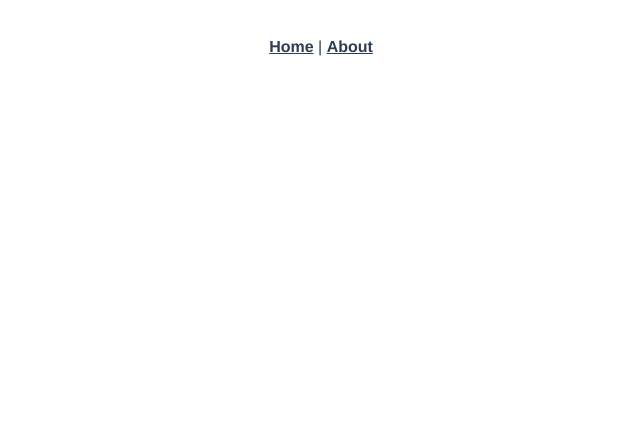
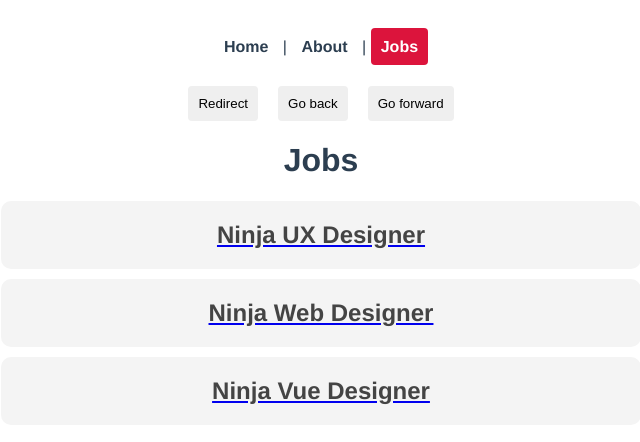
Before and after one commit to saulomas/Learning-TheNetNinja-Vue3, a Vue app: page /jobs in a window 1280 px wide. Before the commit this address had no page. Shown: the top 442 px of the page, without its empty margins (319-959 px from the left). Built offline with nearby package versions, Linux system fonts and the light colour scheme.

Commit message:
Conclusão da aula 8 - The Vuew Router

```diff
--- a/src/App.vue
+++ b/src/App.vue
@@ -1,10 +1,32 @@
 <template>
   <nav>
     <router-link to="/">Home</router-link> |
-    <router-link to="/about">About</router-link>
+    <router-link :to="{ name: 'about' }">About</router-link> |
+    <router-link :to="{ name: 'jobs' }">Jobs</router-link>
   </nav>
+
+  <button @click="redirect">Redirect</button>
+  <button @click="back">Go back</button>
+  <button @click="forward">Go forward</button>
+
   <router-view/>
 </template>
+
+<script>
+export default {
+  methods: {
+    redirect() {
+      this.$router.push({ name: 'home' })
+    },
+    back() {
+      this.$router.go(-1)
+    },
+    forward() {
+      this.$router.go(+1)
+    },
+  }
+}
+</script>
 
 <style>
 #app {
@@ -22,9 +44,20 @@ nav {
 nav a {
   font-weight: bold;
   color: #2c3e50;
+  text-decoration: none;
+  padding: 10px;
+  border-radius: 4px;
 }
 
 nav a.router-link-exact-active {
-  color: #42b983;
+  color: white;
+  background: crimson;
+}
+
+button {
+  margin: 0 10px;
+  padding: 10px;
+  border: none;
+  border-radius: 4px;
 }
 </style>
--- a/src/router/index.js
+++ b/src/router/index.js
@@ -1,5 +1,9 @@
 import { createRouter, createWebHistory } from 'vue-router'
 import HomeView from '../views/HomeView.vue'
+import AboutView from '../views/AboutView.vue'
+import NotFoundView from '../views/NotFoundView.vue'
+import JobsView from '../views/jobs/JobsView.vue'
+import JobDetailsView from '../views/jobs/JobDetailsView.vue'
 
 const routes = [
   {
@@ -10,10 +14,29 @@ const routes = [
   {
     path: '/about',
     name: 'about',
-    // route level code-splitting
-    // this generates a separate chunk (about.[hash].js) for this route
-    // which is lazy-loaded when the route is visited.
-    component: () => import(/* webpackChunkName: "about" */ '../views/AboutView.vue')
+    component: AboutView
+  },
+  {
+    path: '/jobs',
+    name: 'jobs',
+    component: JobsView
+  },
+  {
+    path: '/jobs/:id',
+    name: 'jobDetails',
+    component: JobDetailsView,
+    props: true
+  },
+  // redirect
+  {
+    path: '/all-jobs',
+    redirect: '/jobs'
+  },
+  //catchall 404
+  {
+    path: '/:catchAll(.*)',
+    name: 'NotFound',
+    component: NotFoundView
   }
 ]
 
--- a/src/views/AboutView.vue
+++ b/src/views/AboutView.vue
@@ -1,5 +1,7 @@
 <template>
   <div class="about">
     <h1>This is an about page</h1>
+    <p>Lorem, ipsum dolor sit amet consectetur adipisicing elit. A molestias, tempore beatae modi minima quae laborum ut accusantium voluptate. Consectetur, exercitationem! Quos necessitatibus nisi numquam! Sapiente odio sit aliquid quibusdam?</p>
+    <p>Lorem, ipsum dolor sit amet consectetur adipisicing elit. A molestias, tempore beatae modi minima quae laborum ut accusantium voluptate. Consectetur, exercitationem! Quos necessitatibus nisi numquam! Sapiente odio sit aliquid quibusdam?</p>
   </div>
 </template>
--- a/src/views/HomeView.vue
+++ b/src/views/HomeView.vue
@@ -1,18 +1,15 @@
 <template>
   <div class="home">
-    <img alt="Vue logo" src="../assets/logo.png">
-    <HelloWorld msg="Welcome to Your Vue.js App"/>
+    <h1>Homepage</h1>
+    <p>Lorem, ipsum dolor sit amet consectetur adipisicing elit. Nulla laboriosam sunt at illo, omnis adipisci quia. Debitis, ipsa itaque sunt sit magni in delectus autem temporibus perferendis quisquam, dignissimos vitae!</p>
+    <p>Lorem, ipsum dolor sit amet consectetur adipisicing elit. Nulla laboriosam sunt at illo, omnis adipisci quia. Debitis, ipsa itaque sunt sit magni in delectus autem temporibus perferendis quisquam, dignissimos vitae!</p>
   </div>
 </template>
 
 <script>
-// @ is an alias to /src
-import HelloWorld from '@/components/HelloWorld.vue'
 
 export default {
   name: 'HomeView',
-  components: {
-    HelloWorld
-  }
+  components: { }
 }
 </script>
--- /dev/null
+++ b/src/views/NotFoundView.vue
@@ -0,0 +1,4 @@
+<template>
+  <h2>404</h2>
+  <h3>Page not found</h3>
+</template>
--- /dev/null
+++ b/src/views/jobs/JobDetailsView.vue
@@ -0,0 +1,14 @@
+<template>
+  <h1>Job Details Page</h1>
+  <p>The job id is {{ id }}</p>
+</template>
+
+<script>
+export default {
+  props: ['id']
+}
+</script>
+
+<style>
+
+</style>
--- /dev/null
+++ b/src/views/jobs/JobsView.vue
@@ -0,0 +1,40 @@
+<template>
+  <h1>Jobs</h1>
+  <div v-for="job in jobs" :key="job.id">
+    <router-link :to="{ name: 'jobDetails', params: { id: job.id }}" class="job">
+      <h2>{{ job.title }}</h2>
+    </router-link>
+  </div>
+</template>
+
+<script>
+export default {
+  data() {
+    return {
+      jobs: [
+        { title: 'Ninja UX Designer', id: 1, details: 'lorem'},
+        { title: 'Ninja Web Designer', id: 2, details: 'lorem'},
+        { title: 'Ninja Vue Designer', id: 3, details: 'lorem'}
+      ]
+    }
+  }
+}
+</script>
+
+<style>
+.job h2 {
+  background: #f4f4f4;
+  padding: 20px;
+  border-radius: 10px;
+  margin: 10px auto;
+  max-width: 600px;
+  cursor: pointer;
+  color: #444;
+}
+.job h2:hover {
+  background: #ddd;
+}
+.job a {
+  text-decoration: none;
+}
+</style>
```
